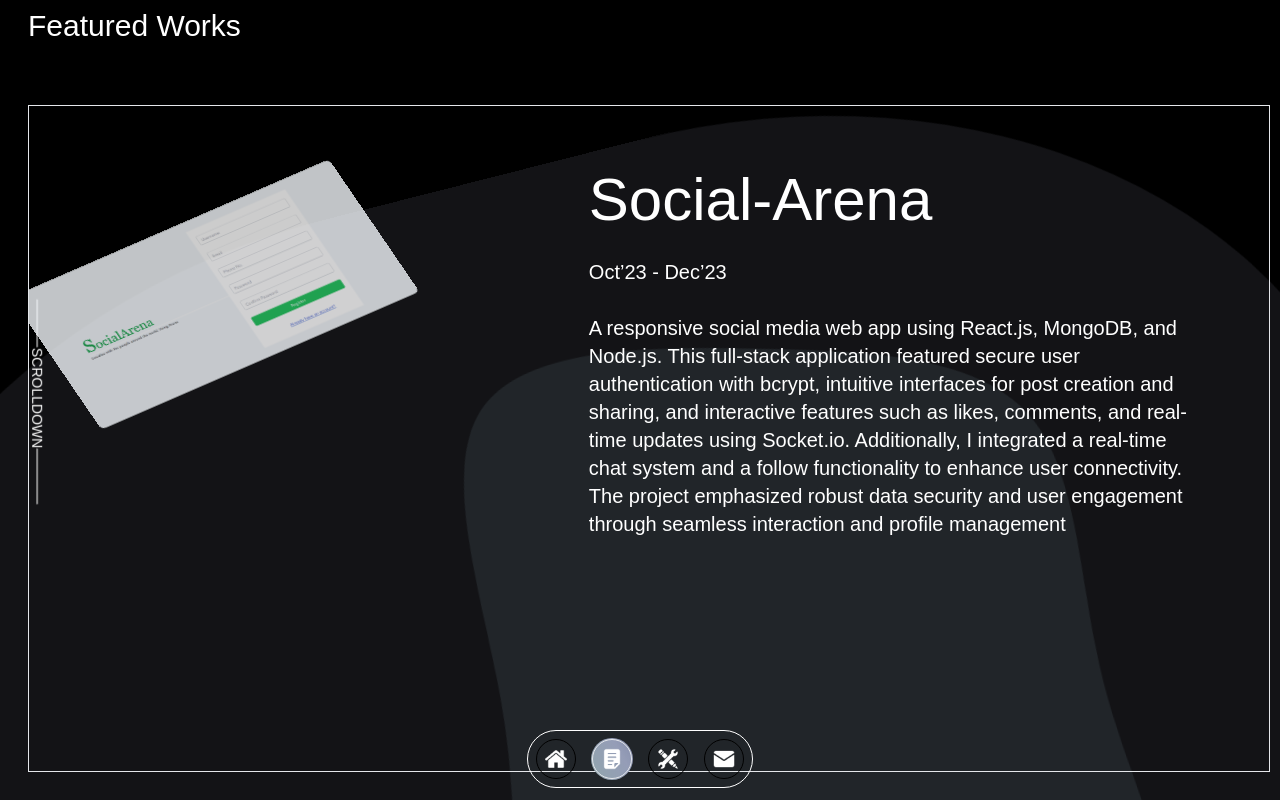
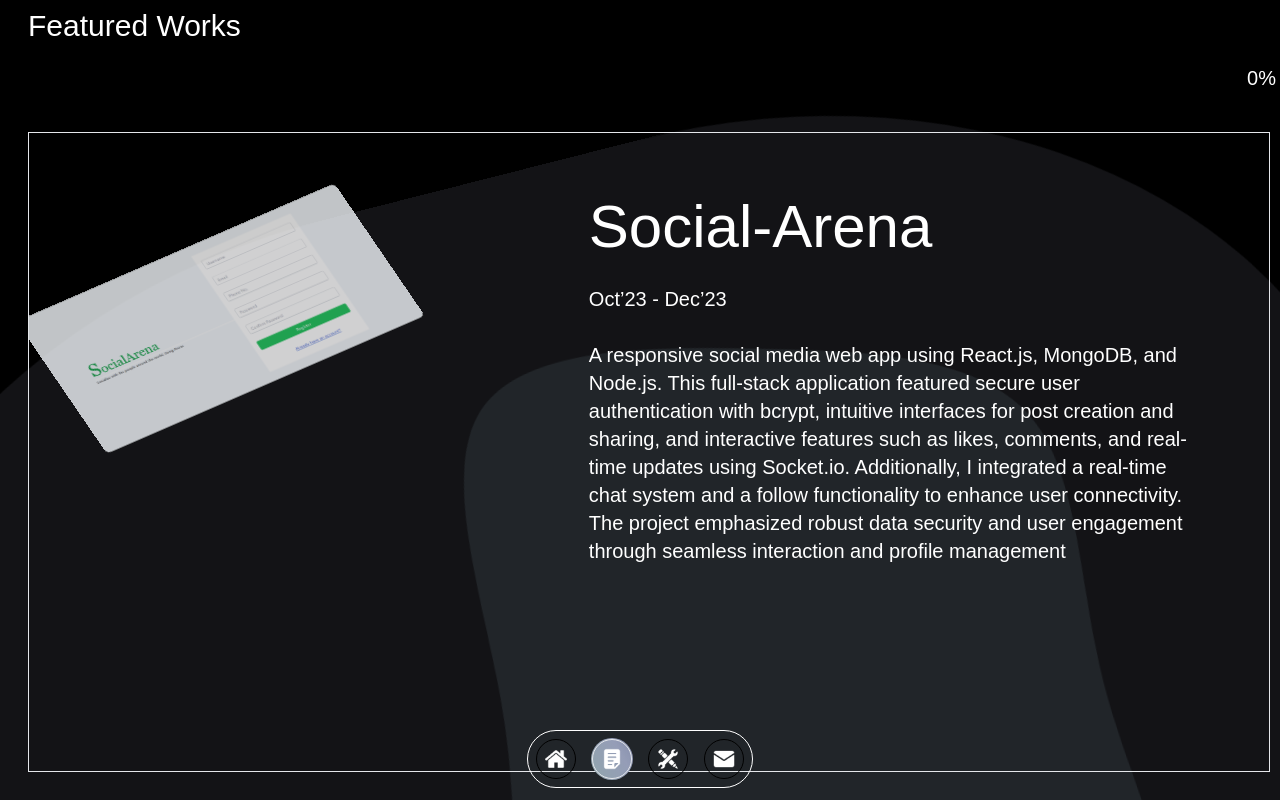
Before and after one commit to NotGyashu/Updated-Portfolio, a React (Create React App) app: page /projects in a window 1280 px wide. Built offline with nearby package versions, Linux system fonts and the light colour scheme; the HTML template or start-up script is replaced by a standard one; a web font is replaced by a local one.

Commit message:
fixed project comp

```diff
--- a/src/components/projects.js
+++ b/src/components/projects.js
@@ -12,6 +12,7 @@
   const [hover3, setHover3] = useState(false);
 
   const [showCursor, setShowCursor] = useState(true);
+
 
   const scrollRef = useRef(null);
 
@@ -78,28 +79,24 @@
           onMouseLeave={() => {
             setHover3(false);
           }}
-        >
+         >
           Featured Works
         </span>
       </div>
       <ScrollTracker ref={scrollRef} />
       <div
-        className="flex w-full box-border  overflow-y-hidden flex-grow m-1 md:m-4 lg:m-7  gap-12 lg:gap-28 md:gap-16 justify-between overflow-x-scroll  no-scrollbar"
+        className="flex w-[97%] box-border  overflow-y-hidden flex-grow m-1 md:m-4 lg:m-7  gap-12 lg:gap-28 md:gap-16 justify-between overflow-x-scroll  no-scrollbar"
         id="parent"
         ref={scrollRef}
         style={{
           scrollSnapType: "y mandatory", // Ensure snapping behavior
         }}
-      >
-        <div className="absolute  text-xs md:text-sm top-[50%] translate-y-[-50%] left-[-5vh] rotate-90  Panchang-font     flex  gap-6 items-center  ">
-          <div className="w-[1px] h-[6vh]  bg-white rounded-full rotate-90 "></div>
-          <span className="lg:text-sm md:text-[10px]">SCROLLDOWN</span>
-          <div className="w-[1px] h-[7vh] ml-1  bg-white rounded-full rotate-90 "></div>
-        </div>
+       >
+
         {projects.map((p, index) => (
           <div
             key={index}
-            className="flex w-[97%]  border flex-grow-0 flex-shrink-0 relative md:flex-row flex-col" >
+            className="flex w-[100%]  border flex-grow-0 flex-shrink-0 relative md:flex-row flex-col" >
             <div className="md:w-2/5  w-full h-2/5 flex md:h-full lg:p-16 md:p-10 p-6 overflow-hidden">
               <ProjectImg project = {p}/>
             </div>
--- a/src/components/tempCodeRunnerFile.js
+++ /dev/null
@@ -1,2 +0,0 @@
- {/* <Main />
-        <Inner/> */}
--- a/src/subComponents/scrolltracker.js
+++ b/src/subComponents/scrolltracker.js
@@ -24,17 +24,17 @@
   }, [ref]);
 
   return (
-    <div className="">
-      <div className="w-[96%] lg:mx-7 md:mx-4 mx-1 h-[1px] rounded-full bg-black ">
+    <div className="flex gap-1 pl-1 md:pl-4 lg:pl-7 pr-1 items-center ">
+      <div className="w-[100%]    h-[1px] rounded-full bg-black ">
         <motion.div
           className="h-full bg-[#e1dcdc]"
-          style={{ width: `${scrollPercent}%` }}
+          style={{ width: `${scrollPercent + 50}%` }}
           initial={{ width: 0 }}
           animate={{ width: `${scrollPercent}%` }}
           transition={{ ease: "linear", duration: 1 }}
         />
-
       </div>
+      <span className="text-xl cabinet-font"> {Math.ceil(scrollPercent)}%</span>
     </div>
   );
 });
```
